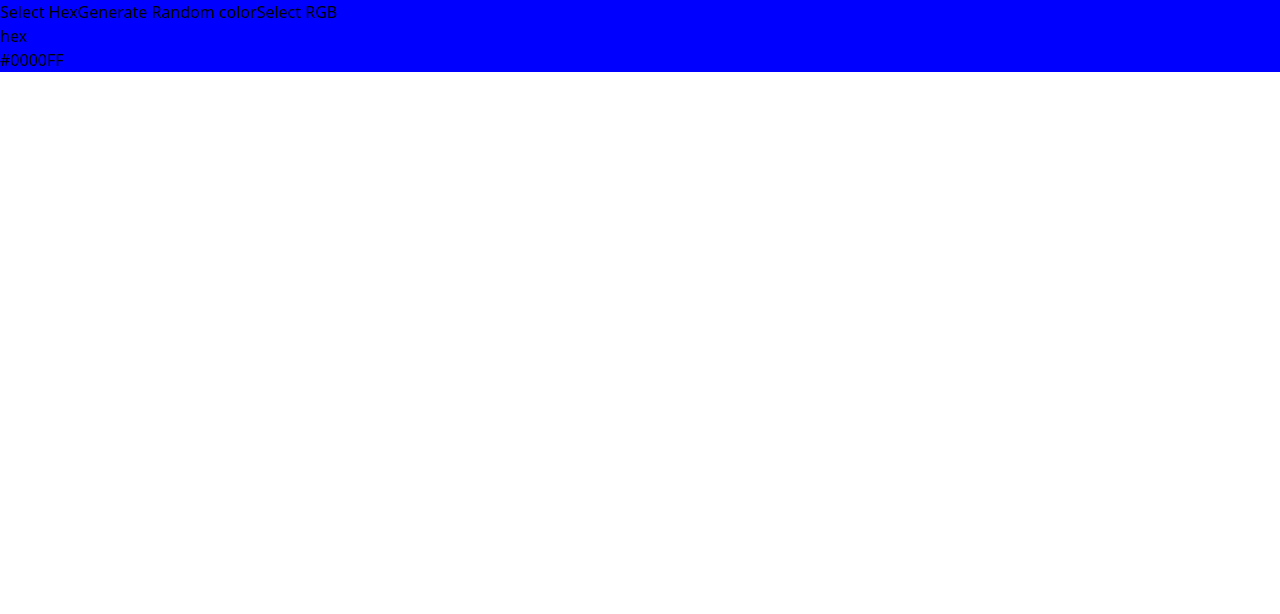
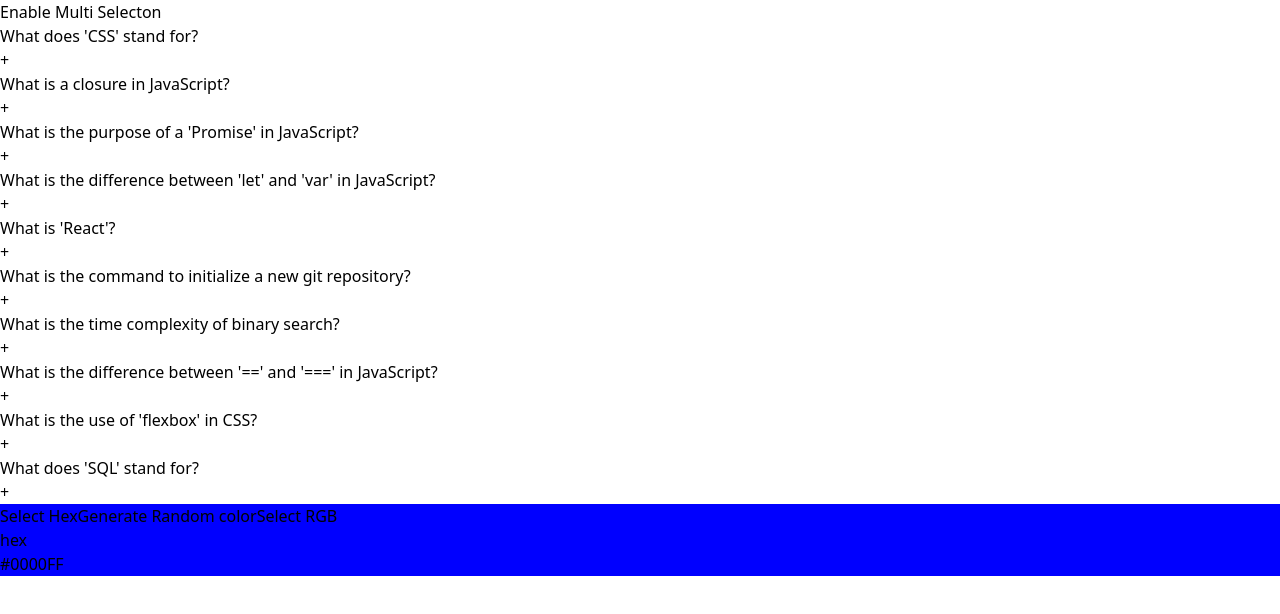
Before and after one commit to Pratik4230/MachineCoding, a React (Vite) app: page / in a window 1280 px wide. Shown: the top 614 px of the page. Built offline with nearby package versions, Linux system fonts and the light colour scheme.

Commit message:
README.md Updated

```diff
--- a/src/App.jsx
+++ b/src/App.jsx
@@ -8,7 +8,7 @@ function App() {
 
   return (
     <>
-      {/* <Accordian/> */}
+      <Accordian/>
       <RandomColor/>
     </>
   )
```
Also changed, not shown: 1 other file (tests, documents, lock files or other folders).
